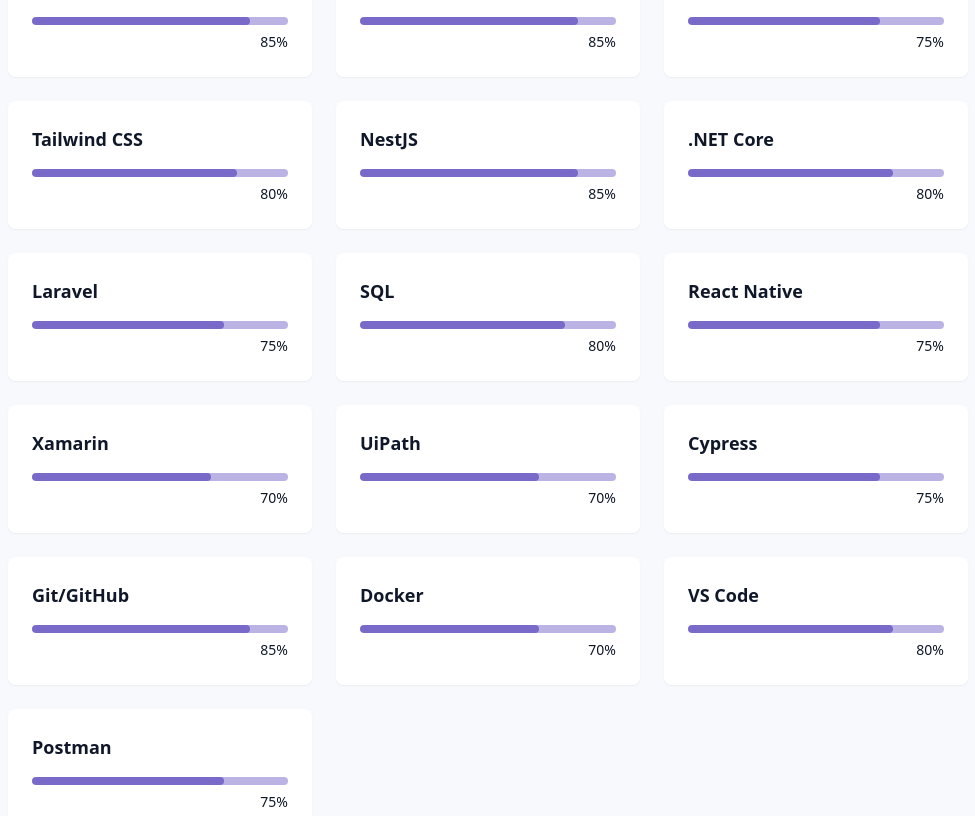
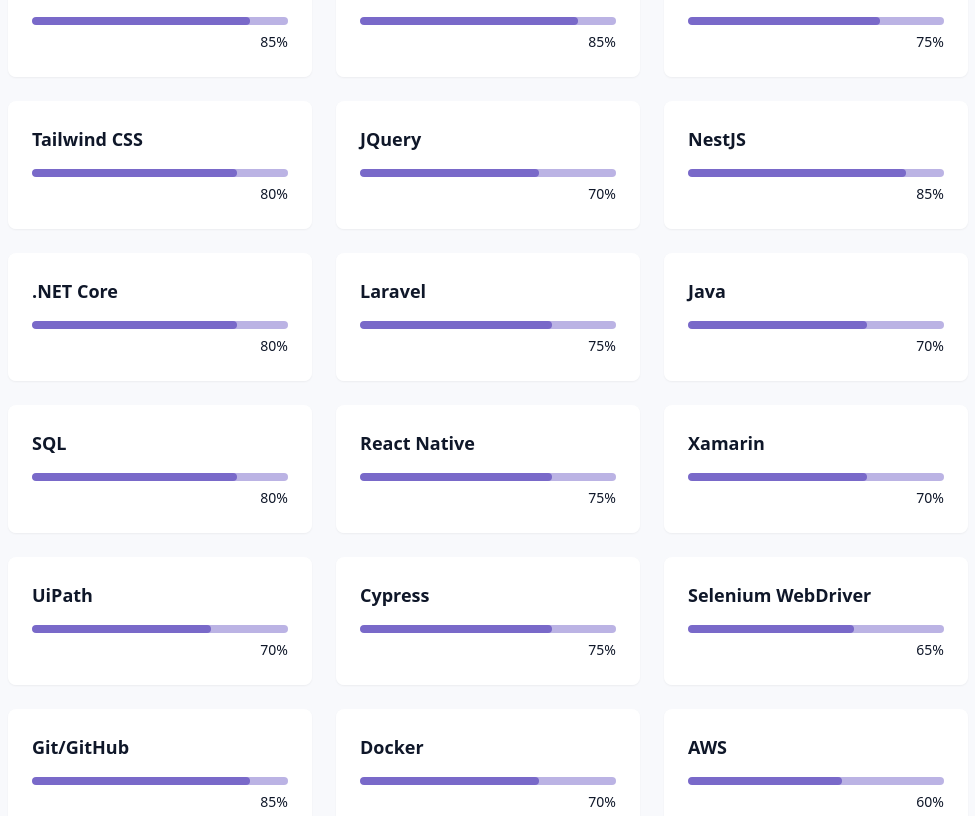
Before and after one commit to matthewmics/matthewmics.github.io, a React (Vite) app in the folder _new/: page / in a window 1280 px wide. Shown: the part 1981-2797 px from the top of the page, without its empty margins (152-1127 px from the left). Built offline with nearby package versions, Linux system fonts and the light colour scheme.

Commit message:
Add Skills

```diff
--- a/_new/src/components/SkillsSection.jsx
+++ b/_new/src/components/SkillsSection.jsx
@@ -38,6 +38,11 @@
         level: 80,
         category: 'frontend',
     },
+    {
+        name: 'JQuery',
+        level: 70,
+        category: 'frontend',
+    },
 
     //backend
     {
@@ -53,6 +58,11 @@
     {
         name: 'Laravel',
         level: 75,
+        category: 'backend',
+    },
+    {
+        name: 'Java',
+        level: 70,
         category: 'backend',
     },
     {
@@ -84,6 +94,11 @@
         level: 75,
         category: 'automation',
     },
+    {
+        name: 'Selenium WebDriver',
+        level: 65,
+        category: 'automation',
+    },
 
     //tools
     {
@@ -94,6 +109,16 @@
     {
         name: 'Docker',
         level: 70,
+        category: 'tools',
+    },
+    {
+        name: 'AWS',
+        level: 60,
+        category: 'tools',
+    },
+    {
+        name: 'CPanel',
+        level: 65,
         category: 'tools',
     },
     {
@@ -121,7 +146,7 @@
     const [activeCategory, setActiveCategory] = React.useState('all')
 
     return (
-        <section id='skills' className='py-24 px-4 relative  z-10'>
+        <section id='skills' className='py-24 px-4 relative z-20'>
             <div className='container mx-auto max-w-5xl'>
                 <h2 className='text-3xl md:text-4xl font-bold mb-12 text-center'>
                     My <span className='text-primary'>Skills</span>
```
